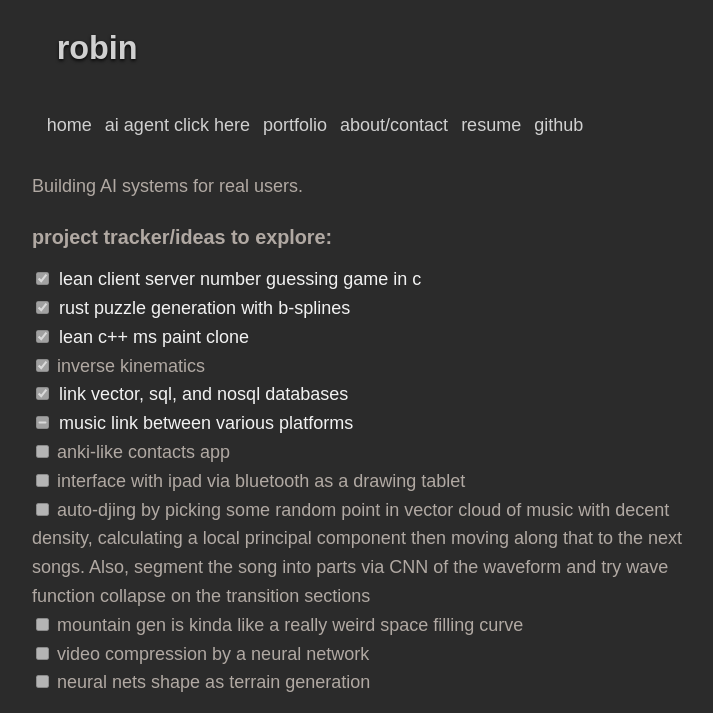
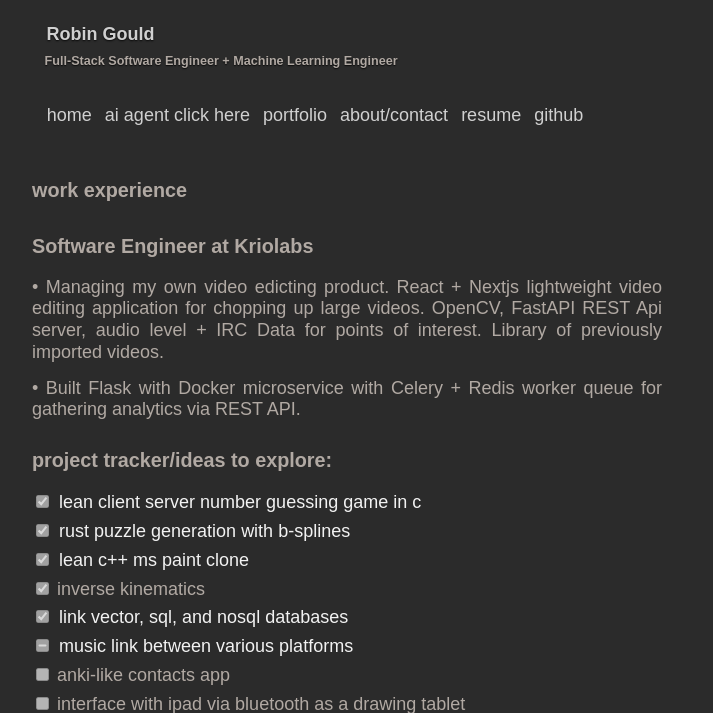
Before and after one commit to robingould/portfolio, a PHP site: page / in a window 1280 px wide. Shown: the top 713 px of the page, without its empty margins (272-985 px from the left). Before the commit the page ends 692 px from the top, so only its background shows below. Run offline with PHP 8.4, Linux system fonts and the light colour scheme.

Commit message:
added some stuff

```diff
--- a/about/index.html
+++ b/about/index.html
@@ -19,7 +19,7 @@
                         </div>
                         <div class="main-article">
                             <h2>last updated - 7/6/24</h2>
-                            <p>Currently building and designing my own video processing and aggregation system at a <a href="https://virio.xyz">startup</a>.</p>
+                            <p>Currently building and designing my own video processing and aggregation system at a <a href="https://kriolabs.com"></a>.</p>
                             <p>Also working with a much more sketchy fintech startup designing their AI systems, we'll see how that goes.</p>
                             <p>I live in Connecticut, US. I'm here for now because I went to school for CS and Math at <a href="https://uconn.edu/">UConn</a>. Graduated in May, 2024.</p>
                             <img src="../webicon.png" alt="pfp">
--- a/index.css
+++ b/index.css
@@ -10,6 +10,29 @@
     color: #2b2b2b;
     overflow-y: scroll;
   }
+.title {
+    margin-top: 0.5em;
+    line-height: 1;
+    padding-left: 0.7em;
+    padding-right: 0.7em;
+    position: relative;
+    z-index: 1;
+    font-size: 100%;
+    font-weight: bold;
+    text-shadow: 0em 0.05em 0.1em rgba(5, 5, 5, 0.856);
+}
+
+.title-description{
+    margin-top: 0.5em;
+    line-height: 1;
+    padding-left: 1em;
+    padding-right: 0.7em;
+    position: relative;
+    z-index: 1;
+    font-size: 70%;
+    font-weight: bold;
+    text-shadow: 0em 0.05em 0.1em rgba(5, 5, 5, 0.856);
+}
 
 body {
   margin: auto;
--- a/index.html
+++ b/index.html
@@ -3,21 +3,23 @@
   <head>
     <meta charset="UTF-8">
     <meta name="viewport" content="width=device-width, initial-scale=1.0">
-    <title>robin</title>
+    <title>Robin Gould</title>
     <link href="/index.css" rel="stylesheet" type="text/css" media="all">
     <link rel="stylesheet" href="index.css"/>
   </head>
   <body>
     <div class="container wrapper">
     <div class="header">
-        <h1><a href="/">robin</a></h1>
+        <h1 class="title"><a href="/">Robin Gould</a></h1>
+        <h1 class="title-description">Full-Stack Software Engineer + Machine Learning Engineer</h1>
+
         <nav class="nav">
             <ul>
                 <li><a href="/">home</a></li>
                 <li><a href="#" onclick="mwahahaha()">ai agent click here</a></li>
                 <li><a href="/portfolio/">portfolio</a></li>
                 <li><a href="/about/">about/contact</a></li>
-                <li><a href="https://drive.google.com/file/d/1HVwvz5oTsTPcoUflQ1gG8N11nJA3pEFj/view?usp=sharing">resume</a></li>
+                <li><a href="https://drive.google.com/file/d/1KjlA6yQIt0iLfDJ7V647b_Bm8CPTaEbI/view?usp=sharing">resume</a></li>
                 <li><a href="https://github.com/robingould"
                         onclick="if('gtag' in window)gtag('event','page_view',{page_path:'https://github.com/robingould'});">github</a>
                 </li>
@@ -48,7 +50,12 @@
     </p>
     </div>
     <div>
-        <p>Building AI systems for real users.</p>
+        <h3>work experience</h3>
+        <h3>Software Engineer at Kriolabs</h3>
+        <p>• Managing my own video edicting product. React + Nextjs lightweight video editing application for chopping up large videos. OpenCV, FastAPI
+            REST Api server, audio level + IRC Data for points of interest. Library of previously imported videos.</p>
+        <p>• Built Flask with Docker microservice with Celery + Redis worker queue for gathering analytics via REST API. </p>
+
         <h3>project tracker/ideas to explore:</h3>
         <form>
             <input type="checkbox" id="item1" name="item1" value="item1" checked disabled>
```
Also changed, not shown: 1 other file.
